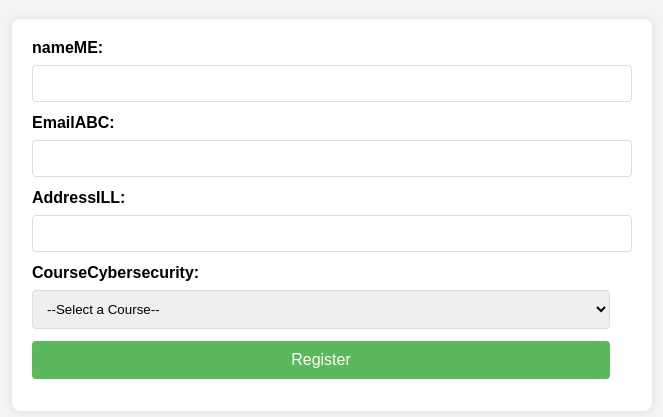
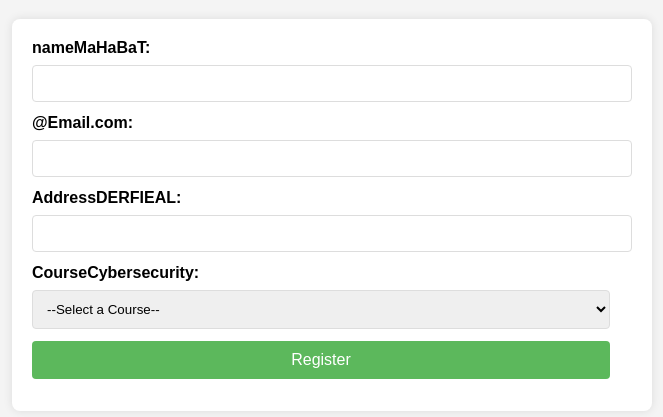
Before and after one commit to Aisalkyn85/devops-bootcamp-project, a website: page public/index.html in a window 1280 px wide. Shown: the part 81-498 px from the top of the page, without its empty margins (308-971 px from the left). Drawn offline with Linux system fonts and the light colour scheme.

Commit message:
DevOps new

```diff
--- a/public/index.html
+++ b/public/index.html
@@ -64,15 +64,15 @@
 <body>
     <h1>Registration form</h1>
     <form id="registrationForm">
-        <label for="name">nameME:</label>
+        <label for="name">nameMaHaBaT:</label>
         <input type="text" id="name" name="name" required>
         <div id="nameError" class="error"></div>
 
-        <label for="email">EmailABC:</label>
+        <label for="email">@Email.com:</label>
         <input type="email" id="email" name="email" required>
         <div id="emailError" class="error"></div>
 
-        <label for="address">AddressILL:</label>
+        <label for="address">AddressDERFIEAL:</label>
         <input type="text" id="address" name="address" required>
         <div id="addressError" class="error"></div>
 
```
